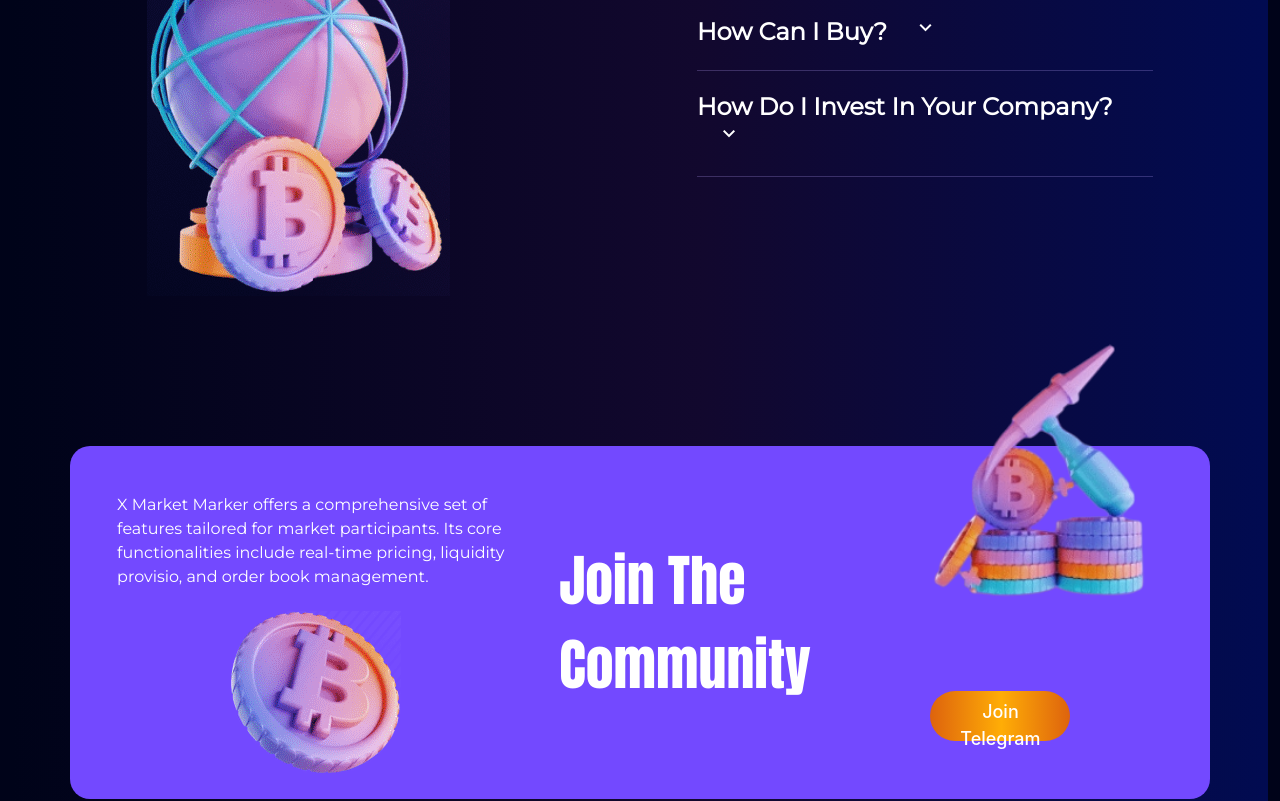
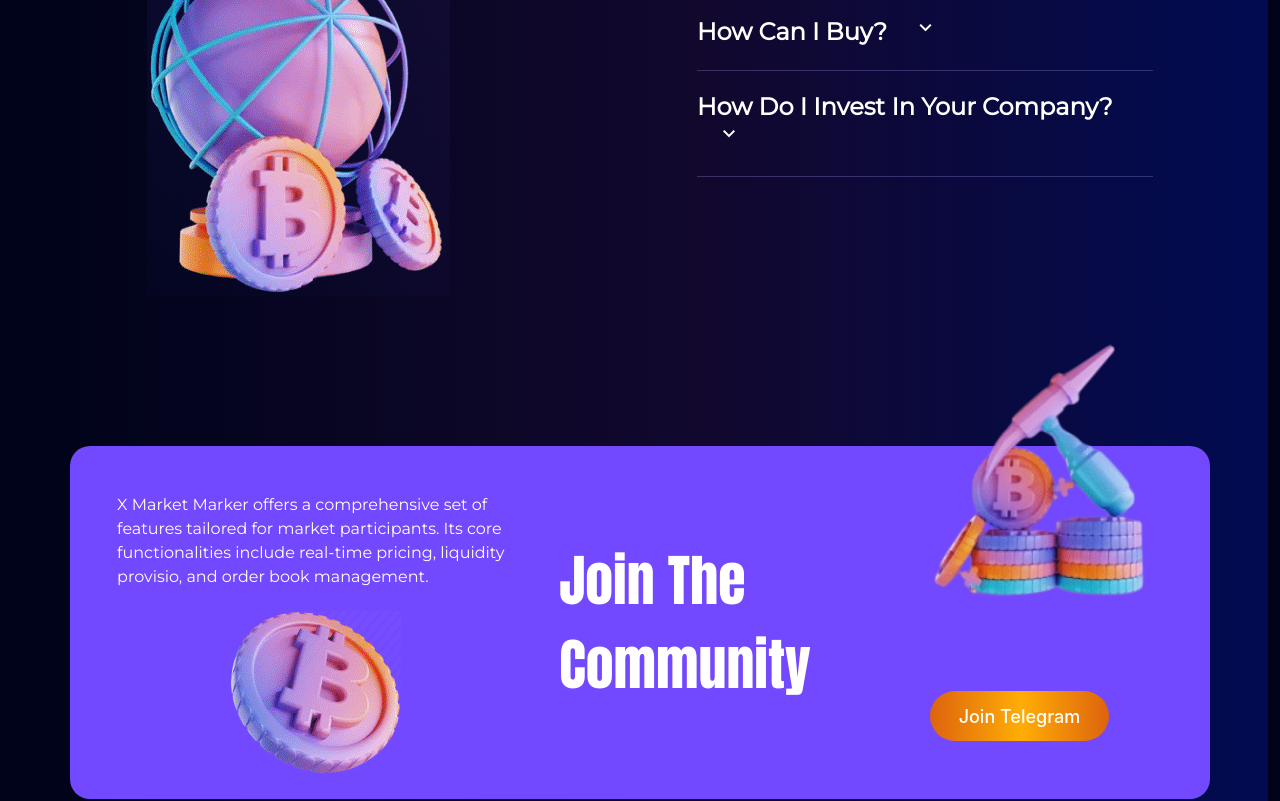
Before and after one commit to vimanshaMJ/Implement-the-provided-UI-design-using-react, a React (Create React App) app: page / in a window 1280 px wide. Shown: the part 4513-5314 px from the top of the page. Built offline with nearby package versions, Linux system fonts and the light colour scheme.

Commit message:
fix: actionBtn3

```diff
--- a/src/Pages/Homepage.module.css
+++ b/src/Pages/Homepage.module.css
@@ -368,7 +368,7 @@ span {
   margin-top: -140px;
 }
 .actionBtn3 {
-  width: 70%;
+  width: 70% !important;
   height: 100%;
   margin-top: -140px;
   font-size: large;
```
